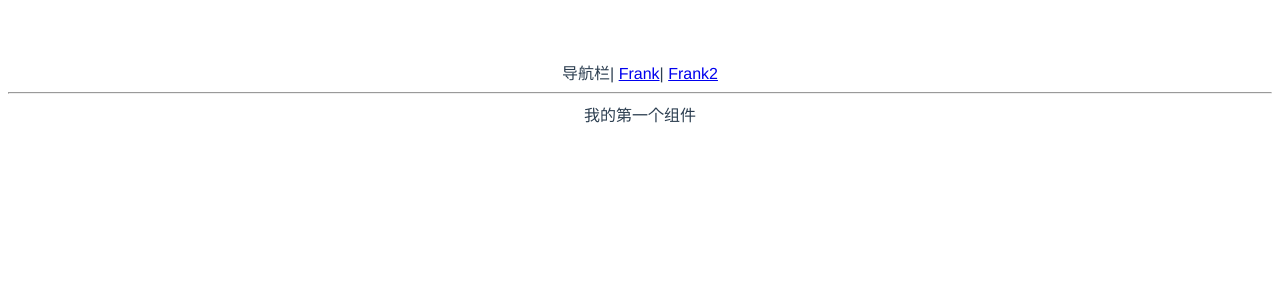
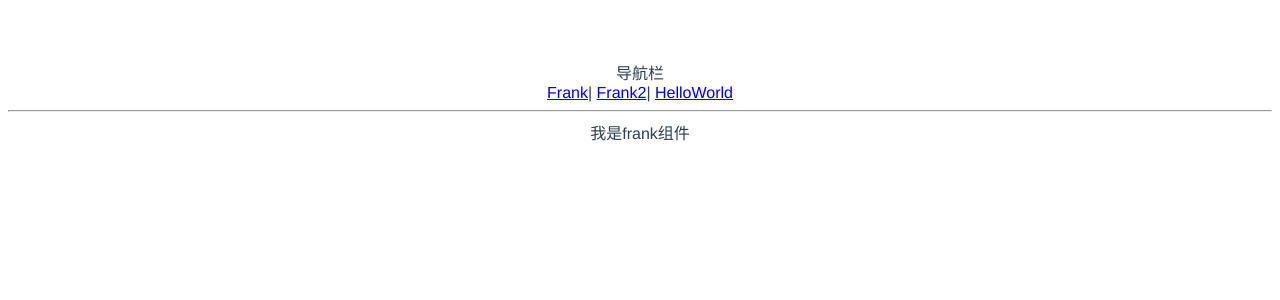
Before and after one commit to song0001/vue3-makes-wheels, a Vue app: page /#/ in a window 1280 px wide. Shown: the top 300 px of the page. Built offline with nearby package versions, Linux system fonts and the light colour scheme.

Commit message:
vue-router

```diff
--- a/src/App.vue
+++ b/src/App.vue
@@ -1,7 +1,11 @@
 <template>
-<div>导航栏|
+<div>
+ <div>
+  导航栏
+ </div>
   <router-link to='/'>Frank</router-link>|
-    <router-link to='/frank2'>Frank2</router-link>
+    <router-link to='/frank2'>Frank2</router-link>|
+        <router-link to='/helloWorld'>HelloWorld</router-link>
 </div>
   <hr/>
  <router-view/>
--- a/src/components/Frank.vue
+++ b/src/components/Frank.vue
@@ -1,5 +1,5 @@
 <template>
     <div>
-        我的第一个组件
+        我是frank组件
     </div>
 </template>
--- a/src/components/Frank2.vue
+++ b/src/components/Frank2.vue
@@ -1,5 +1,5 @@
 <template>
     <div>
-    frank2
+    我是frank2组件
     </div>
 </template>
--- a/src/components/HelloWorld.vue
+++ b/src/components/HelloWorld.vue
@@ -1,12 +1,11 @@
 <template>
-  <h1>{{ msg }}</h1>
+  <h1>{{ msg }}{{count}}</h1>
   <button @click="count++">count is: {{ count }}</button>
-  <p>Edit <code>components/HelloWorld.vue</code> to test hot module replacement.</p>
 </template>
 
 <script>
 export default {
-  name: 'HelloWorld',
+  // name: 'HelloWorld',
   props: {
     msg: String
   },
--- a/src/main.ts
+++ b/src/main.ts
@@ -4,6 +4,7 @@ import './index.css'
 import { createWebHashHistory, createRouter } from 'vue-router'
 import Frank from './components/Frank.vue'
 import Frank2 from './components/Frank2.vue'
+import HelloWorld from './components/HelloWorld.vue'
 const history = createWebHashHistory()
 const router = createRouter({
     history: history,
@@ -14,6 +15,10 @@ const router = createRouter({
         }, {
             path: '/frank2',
             component: Frank2
+        },
+        {
+            path: '/helloWorld',
+            component: HelloWorld
         }
     ]
 })
```
